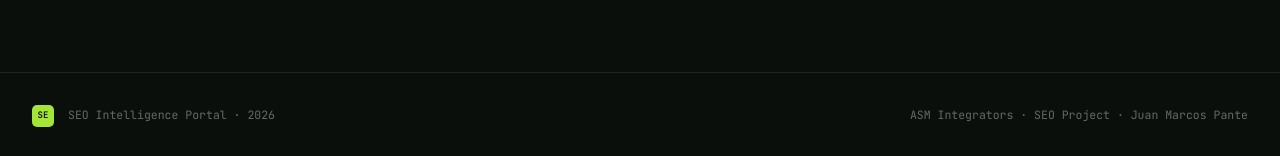
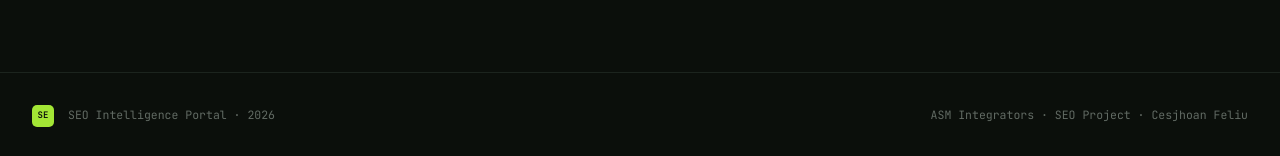
Before and after one commit to CesjhoanFeliu/seo-portal, a Jekyll site: the page built from seo-portal/auditorias/asm-integrators/seo-audit.html, in a window 1280 px wide and 900 px high, scrolled down 12043 px. Shown: the part 741-897 px from the top of the window. Built offline with Jekyll 4.4.1, drawn with Linux system fonts in a browser that asks for light colours.

Commit message:
Update author name from Juan Marcos Pante to Cesjhoan Feliu
Replaces the site.author value in _config.yml so the correct name
propagates to the footer and all PDF audit print footers.

Co-Authored-By: Claude Sonnet 4.6 <noreply@anthropic.com>

```diff
--- a/seo-portal/_config.yml
+++ b/seo-portal/_config.yml
@@ -1,6 +1,6 @@
 title: SEO Intelligence Portal
 description: Reportes y auditorías SEO profesionales para clientes
-author: Juan Marcos Pante
+author: Cesjhoan Feliu
 email: tu-email@ejemplo.com
 
 # Cambia esto por tu dominio propio cuando lo tengas configurado
```
